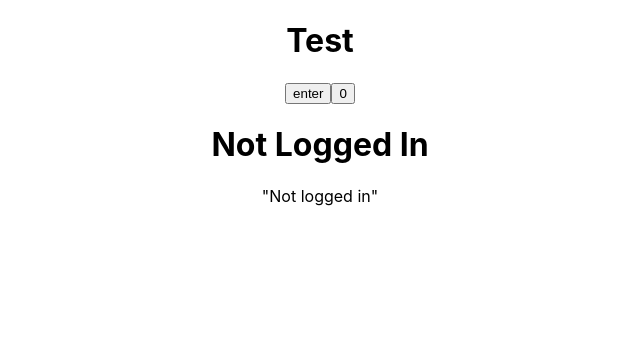
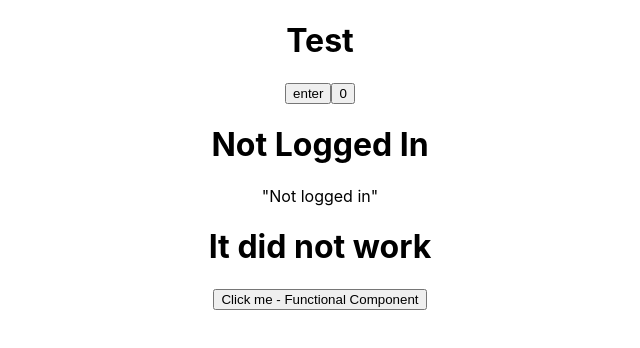
Before and after one commit to MartinBradbury/react-trial, a React (Create React App) app in the folder my-app/: page / in a window 1280 px wide. Shown: the top 348 px of the page, without its empty margins (320-960 px from the left). Built offline with nearby package versions, Linux system fonts and the light colour scheme.

Commit message:
added conditional rendering in eventsfunctional

```diff
--- a/my-app/src/App.js
+++ b/my-app/src/App.js
@@ -31,6 +31,7 @@ function App() {
       <EventsFunctional /> */}
       {/* <FinalComponent /> */}
       <Stateful />
+      <EventsFunctional loggedIn={false} />
 
     </div>
     </>
--- a/my-app/src/components/EventsFunctional.js
+++ b/my-app/src/components/EventsFunctional.js
@@ -1,13 +1,15 @@
 import React from 'react'
 
-function EventsFunctional() {
+function EventsFunctional(props) {
     function functionalClick() {
         console.log("I have been clicked")
+
     }
 
 
   return (
     <div>
+        <h1>{props.loggedIn ? "It worked" : "It did not work"}</h1>
         <button onClick={functionalClick}>Click me - Functional Component</button>
     </div>
   )
```
